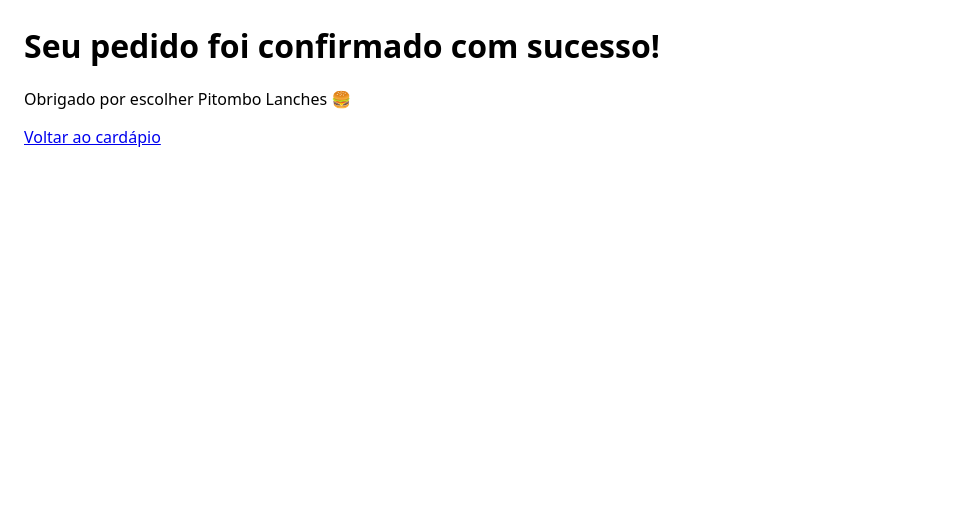
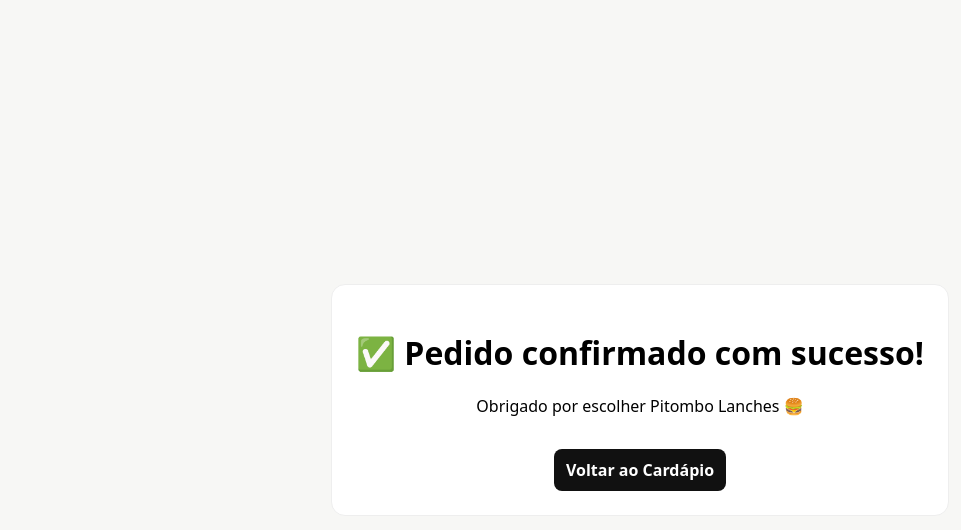
Before and after one commit to cesarpitombo/pitombo-lanches-app, a website: page public/cliente/pedido-confirmado.html in a window 1280 px wide. Shown: the whole page, without its empty margins (0-961 px from the left). Drawn offline with Linux system fonts and the light colour scheme.

Commit message:
Update pedido-confirmado.html

```diff
--- a/public/cliente/pedido-confirmado.html
+++ b/public/cliente/pedido-confirmado.html
@@ -1,14 +1,20 @@
-<!doctype html>
+<!DOCTYPE html>
 <html lang="pt-BR">
 <head>
-  <meta charset="utf-8" />
+  <meta charset="UTF-8" />
   <title>Pedido Confirmado</title>
   <meta name="viewport" content="width=device-width, initial-scale=1" />
-  <style>body{font-family:system-ui, Arial; margin:24px}</style>
+  <style>
+    body { font-family: system-ui, Arial; background:#f7f7f5; display:grid; place-items:center; height:100dvh; margin:0; }
+    .card { background:#fff; border:1px solid #eee; border-radius:14px; padding:24px; text-align:center; }
+    .btn { display:inline-block; margin-top:16px; padding:10px 12px; background:#111; color:#fff; text-decoration:none; border-radius:8px; font-weight:700; }
+  </style>
 </head>
 <body>
-  <h1>Seu pedido foi confirmado com sucesso!</h1>
-  <p>Obrigado por escolher Pitombo Lanches 🍔</p>
-  <p><a href="/cardapio">Voltar ao cardápio</a></p>
+  <div class="card">
+    <h1>✅ Pedido confirmado com sucesso!</h1>
+    <p>Obrigado por escolher Pitombo Lanches 🍔</p>
+    <a class="btn" href="/cardapio">Voltar ao Cardápio</a>
+  </div>
 </body>
 </html>
```
